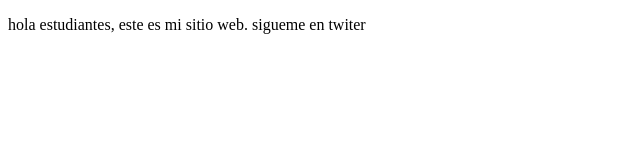
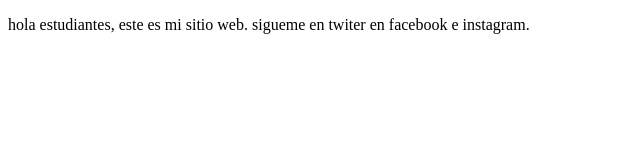
Before and after one commit to estebquincard2604/personalProyects, a plain HTML site: page index.html in a window 1280 px wide. Shown: the whole page, without its empty margins (0-640 px from the left). Drawn offline with Linux system fonts and the light colour scheme.

Commit message:
cambios agregamos redes sociales

```diff
--- a/index.html
+++ b/index.html
@@ -10,7 +10,7 @@
 </head>
 <body>
     <p>hola estudiantes, este es mi sitio web.
-        sigueme en twiter
+        sigueme en twiter en facebook e instagram.
     </p>
 </body>
 </html>
```
